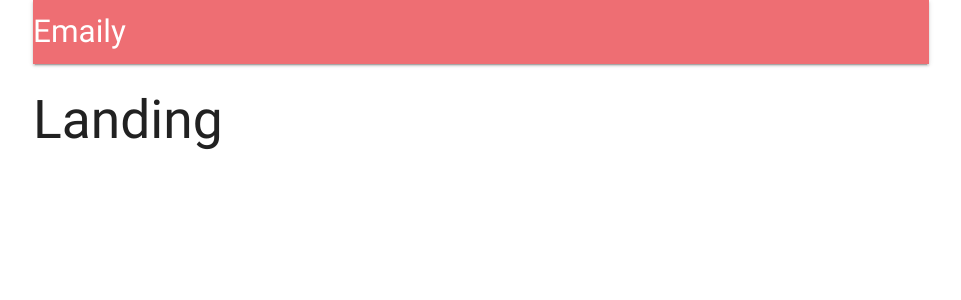
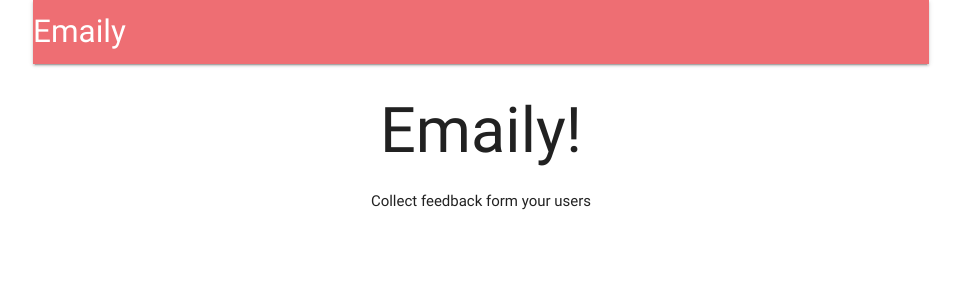
Before and after one commit to akmalov/node-with-react, a React (Create React App) app in the folder client/: page / in a window 1280 px wide. Shown: the top 300 px of the page, without its empty margins (159-1120 px from the left). Built offline with nearby package versions, Linux system fonts and the light colour scheme; no server answers.

Commit message:
add initial template for landing component

```diff
--- a/client/src/components/App.js
+++ b/client/src/components/App.js
@@ -4,9 +4,9 @@ import { connect } from 'react-redux';
 import * as actions from '../actions';
 
 import Header from './Header';
+import Landing from './Landing';
 const Dashboard = () => <h2>Dashboard</h2>;
 const SurveyNew = () => <h2>SurveyNew</h2>;
-const Landing = () => <h2>Landing</h2>;
 
 class App extends Component {
   componentDidMount() {
--- a/client/src/components/Header.js
+++ b/client/src/components/Header.js
@@ -12,7 +12,6 @@ class Header extends Component {
         return <li><a href="/api/logout">Logout</a></li>;
     }
   }
-
   render() {
     return (
       <nav>
@@ -28,7 +27,7 @@ class Header extends Component {
 }
 
 function mapStateToProps({ auth }) {
-  return { auth }
+  return { auth };
 }
 
 export default connect(mapStateToProps)(Header);
--- /dev/null
+++ b/client/src/components/Landing.js
@@ -0,0 +1,14 @@
+import React from 'react';
+
+const Landing = () => {
+  return (
+    <div style={{ textAlign: 'center'}}>
+      <h1>
+        Emaily!
+      </h1>
+      Collect feedback form your users
+    </div>
+  );
+};
+
+export default Landing;
--- a/client/src/reducers/authReducer.js
+++ b/client/src/reducers/authReducer.js
@@ -3,7 +3,7 @@ import { FETCH_USER } from "../actions/types";
 export default function(state = null, action) {
   switch (action.type) {
     case FETCH_USER:
-      return action.payload || false;
+      return action.payload.data || false;
     default:
       return state;
   }
```
Also changed, not shown: 1 other file (tests, documents, lock files or other folders).
